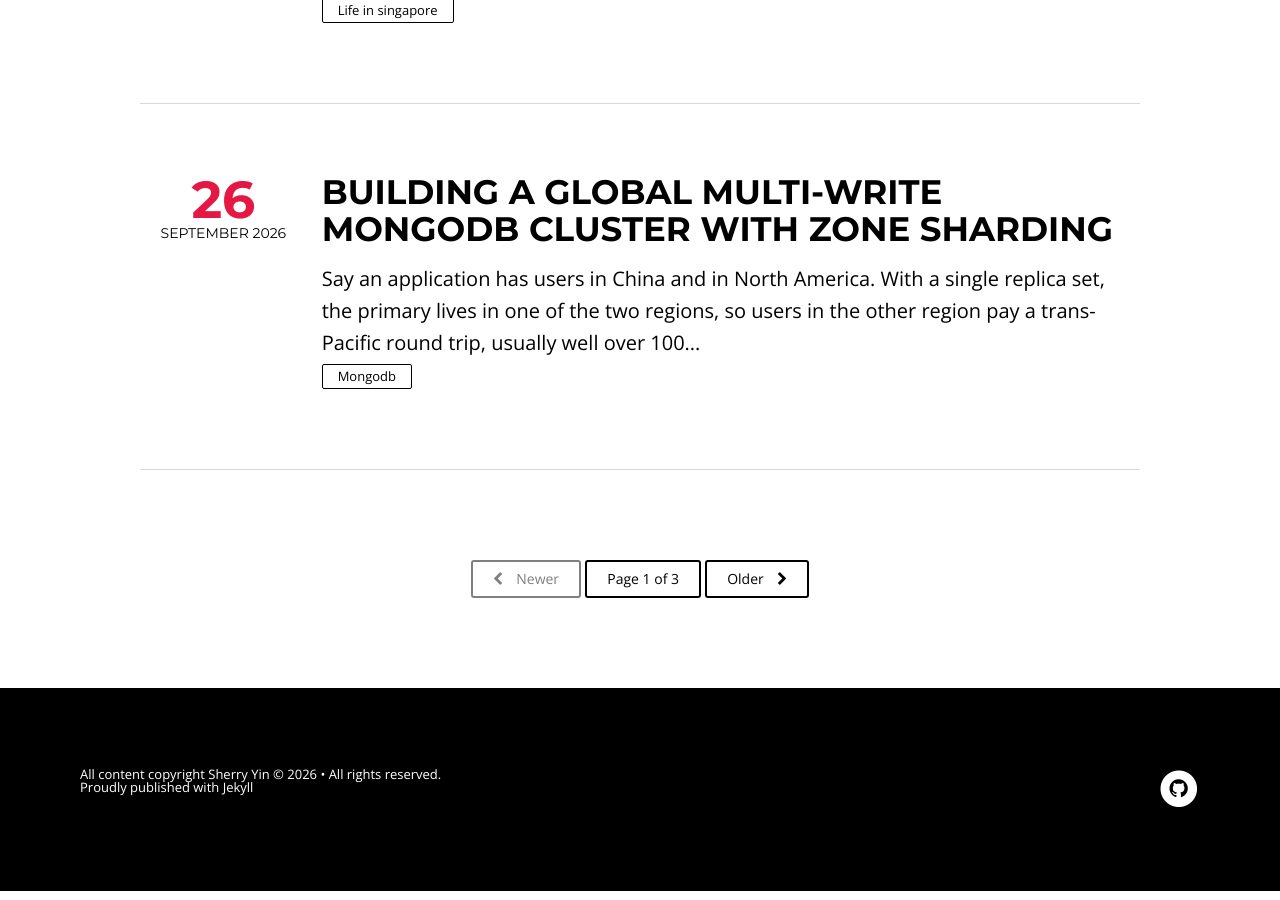
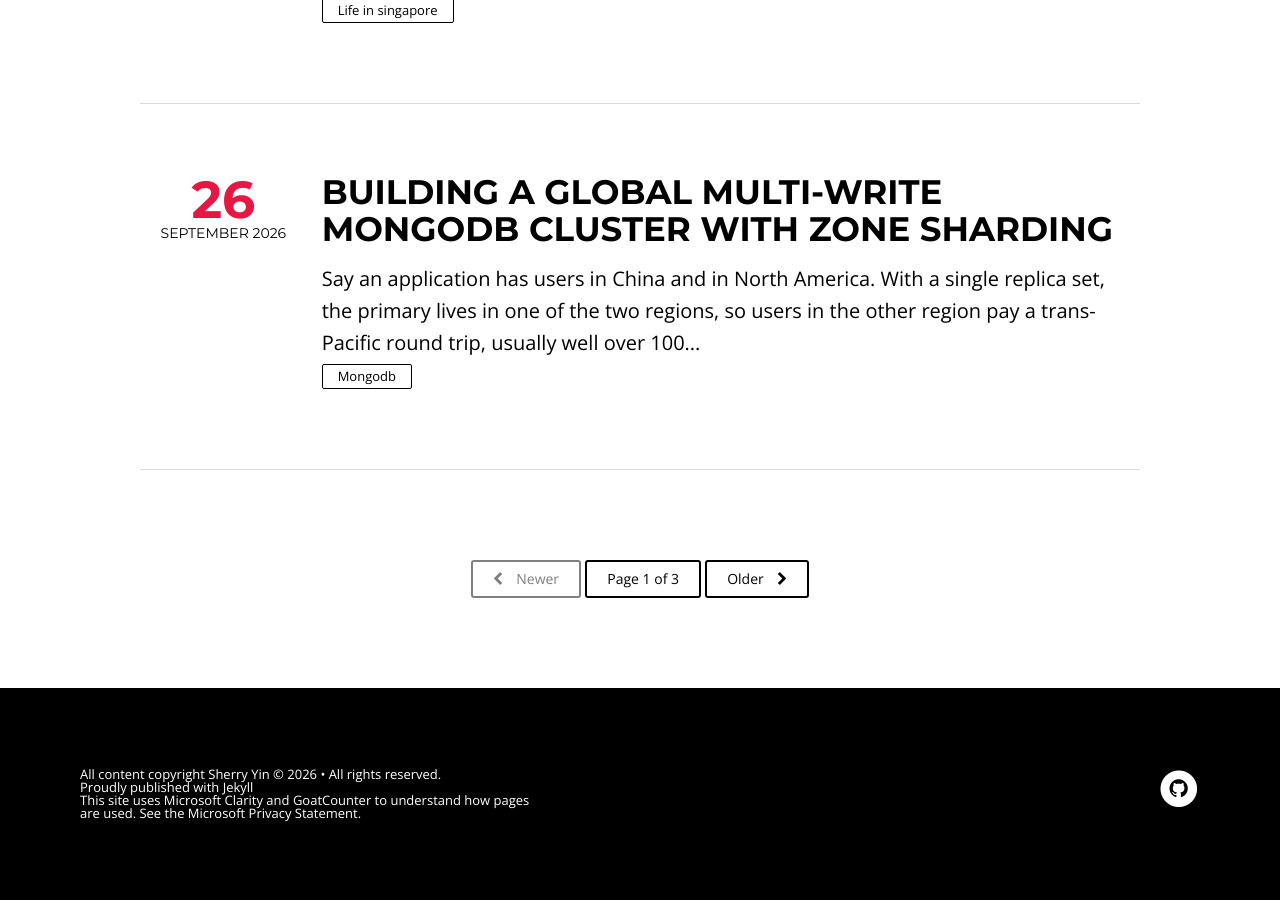
Before and after one commit to yinx0004/yinx0004.github.io, a Jekyll site: the page built from index.html, in a window 1280 px wide and 900 px high, scrolled down 2610 px. Built offline with Jekyll 4.4.1, drawn with Linux system fonts in a browser that asks for light colours; nearby versions of some CDN libraries; the list of posts is cut into pages by our own code; some of the changed lines change nothing that is shown.

Commit message:
Add Microsoft Clarity on the live site, with a footer disclosure

```diff
--- a/_config.yml
+++ b/_config.yml
@@ -37,6 +37,8 @@
 analytics:
   provider:       goatcounter
   goatcounter:    sherryyin
+  # Microsoft Clarity project ID; loaded on the live site only (jekyll.environment == production)
+  clarity:        yy3m8xfv4u
 google_verify:
 # https://ssl.bing.com/webmaster/configure/verify/ownership Option 2 content= goes here
 bing_verify:
--- /dev/null
+++ b/_includes/analytics-providers/clarity.html
@@ -0,0 +1,10 @@
+{% comment %}Microsoft Clarity (heatmaps, session recordings). Only on the live site, so local previews aren't recorded. Placed in <head> as Clarity recommends.{% endcomment %}
+{% if site.analytics.clarity and jekyll.environment == "production" and page.analytics != false %}
+<script type="text/javascript">
+    (function(c,l,a,r,i,t,y){
+        c[a]=c[a]||function(){(c[a].q=c[a].q||[]).push(arguments)};
+        t=l.createElement(r);t.async=1;t.src="https://www.clarity.ms/tag/"+i;
+        y=l.getElementsByTagName(r)[0];y.parentNode.insertBefore(t,y);
+    })(window, document, "clarity", "script", "{{ site.analytics.clarity }}");
+</script>
+{% endif %}
--- a/_includes/footer.html
+++ b/_includes/footer.html
@@ -2,6 +2,7 @@
     <div class="copyright">
          <section>All content copyright <a href="{{ site.url }}/about">{{ site.owner.name }}</a> &copy; {{ site.time | date: '%Y' }} &bull; All rights reserved.</section>
          <section>Proudly published with <a class="icon-ghost" href="https://jekyllrb.com/">Jekyll</a></section>
+         {% if site.analytics.clarity %}<section>This site uses Microsoft Clarity and GoatCounter to understand how pages are used. See the <a href="https://privacy.microsoft.com/privacystatement">Microsoft Privacy Statement</a>.</section>{% endif %}
     </div>
     <div class="social-icons">
 
--- a/_includes/head.html
+++ b/_includes/head.html
@@ -27,6 +27,7 @@
 {% capture canonical %}{{ site.url }}{% if site.permalink contains '.html' %}{{ page.url }}{% else %}{{ page.url | remove:'index.html' | strip_slash }}{% endif %}{% endcapture %}
 <link rel="canonical" href="{{ canonical }}">
 {% include structured-data.html %}
+{% include analytics-providers/clarity.html %}
 {% if page.ref %}{% assign versions = site.posts | where: "ref", page.ref %}{% for p in versions %}<link rel="alternate" hreflang="{{ p.lang | default: site.lang }}" href="{{ site.url }}{{ p.url }}">
 {% endfor %}{% for p in versions %}{% assign plang = p.lang | default: site.lang %}{% if plang == "en" %}<link rel="alternate" hreflang="x-default" href="{{ site.url }}{{ p.url }}">
 {% endif %}{% endfor %}{% endif %}
```
